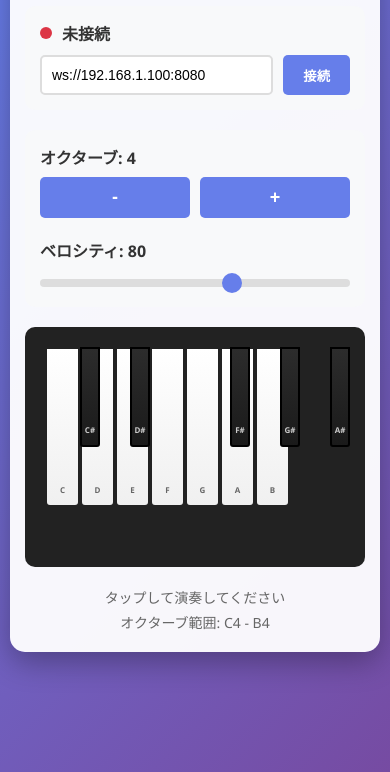
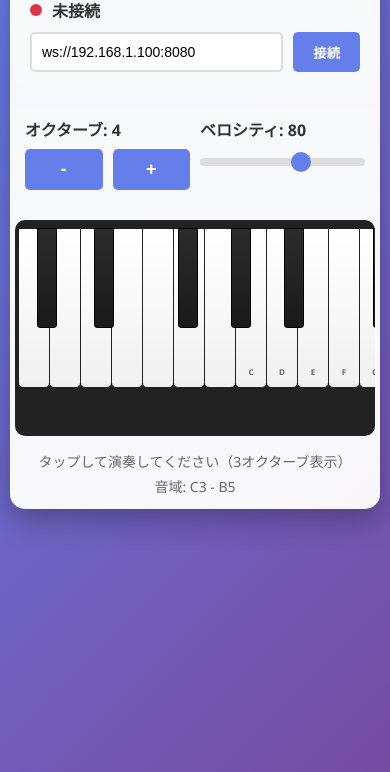
Before and after one commit to maguro027/MIDIPIano, a plain HTML site: page piano-standalone.html in a window 390 px wide. Shown: the part 72-844 px from the top of the page. Drawn offline with Linux system fonts and the light colour scheme.

Commit message:
style: adjust layout and styling for better responsiveness and appearance

```diff
--- a/piano-standalone.html
+++ b/piano-standalone.html
@@ -25,7 +25,7 @@
             margin: 0 auto;
             background: rgba(255, 255, 255, 0.95);
             border-radius: 15px;
-            padding: 20px;
+            padding: 15px 10px;
             box-shadow: 0 10px 30px rgba(0, 0, 0, 0.3);
         }
 
@@ -178,16 +178,16 @@
 
         .piano-container {
             overflow-x: auto;
-            margin-bottom: 20px;
+            margin-bottom: 15px;
             background: #222;
-            padding: 20px;
+            padding: 10px 5px;
             border-radius: 10px;
+            -webkit-overflow-scrolling: touch;
         }
 
         .piano-keyboard {
-            display: flex;
+            display: inline-flex;
             position: relative;
-            min-width: 100%;
             height: 200px;
         }
 
@@ -197,16 +197,18 @@
             -webkit-user-select: none;
             touch-action: none;
             cursor: pointer;
-            transition: all 0.1s;
+            transition: all 0.05s;
+            flex-shrink: 0;
         }
 
         .key.white {
-            width: 50px;
+            width: 48px;
             height: 200px;
             background: linear-gradient(to bottom, #ffffff 0%, #f0f0f0 100%);
-            border: 2px solid #222;
+            border: 1px solid #222;
             border-radius: 0 0 5px 5px;
             z-index: 1;
+            margin-right: -1px;
         }
 
         .key.black {
@@ -214,7 +216,7 @@
             width: 30px;
             height: 120px;
             background: linear-gradient(to bottom, #2c2c2c 0%, #1a1a1a 100%);
-            border: 2px solid #000;
+            border: 1px solid #000;
             border-radius: 0 0 3px 3px;
             z-index: 2;
         }
@@ -261,19 +263,26 @@
 
         @media (max-width: 768px) {
             .container {
-                padding: 15px;
+                padding: 8px 5px;
             }
 
             h1 {
-                font-size: 24px;
+                font-size: 20px;
+                margin-bottom: 10px;
             }
 
             .controls {
-                flex-direction: column;
+                flex-direction: row;
+                gap: 10px;
+                padding: 10px;
             }
 
             .control-group {
-                min-width: 100%;
+                min-width: 150px;
+            }
+
+            .piano-container {
+                padding: 8px 3px;
             }
 
             .key.white {
@@ -282,14 +291,14 @@
             }
 
             .key.black {
-                width: 24px;
+                width: 25px;
                 height: 110px;
             }
         }
 
-        @media (max-width: 480px) {
+        @media (max-width: 480px) and (orientation: portrait) {
             .key.white {
-                width: 35px;
+                width: 32px;
                 height: 160px;
             }
 
@@ -300,6 +309,46 @@
 
             .key-label {
                 font-size: 8px;
+            }
+        }
+
+        @media (orientation: landscape) {
+            .container {
+                padding: 8px 5px;
+            }
+
+            h1 {
+                font-size: 18px;
+                margin-bottom: 8px;
+            }
+
+            .connection-panel,
+            .controls {
+                padding: 8px;
+                margin-bottom: 8px;
+            }
+
+            .piano-container {
+                padding: 8px 3px;
+                margin-bottom: 10px;
+            }
+
+            .piano-keyboard {
+                height: 160px;
+            }
+
+            .key.white {
+                width: 38px;
+                height: 160px;
+            }
+
+            .key.black {
+                width: 24px;
+                height: 100px;
+            }
+
+            .info {
+                font-size: 12px;
             }
         }
     </style>
@@ -341,8 +390,8 @@
         </div>
 
         <div class="info">
-            <p>タップして演奏してください</p>
-            <p>オクターブ範囲: C<span id="rangeStart">4</span> - B<span id="rangeEnd">4</span></p>
+            <p>タップして演奏してください（3オクターブ表示）</p>
+            <p>音域: C<span id="rangeStart">3</span> - B<span id="rangeEnd">5</span></p>
         </div>
     </div>
 
@@ -376,31 +425,49 @@
 
             createKeyboard() {
                 const notes = ['C', 'C#', 'D', 'D#', 'E', 'F', 'F#', 'G', 'G#', 'A', 'A#', 'B'];
-                const blackKeyPositions = [1, 3, 6, 8, 10];
+                const octaves = 3; // 3オクターブ表示
+                const whiteKeyWidth = 48;
+                const blackKeyWidth = 30;
 
-                let whiteKeyIndex = 0;
+                this.keyboard.innerHTML = ''; // クリア
+                let whiteKeyCount = 0;
 
+                // 黒鍵の位置オフセット（実際のピアノの配置に合わせる）
+                // C# D# - F# G# A#のパターン
+                const blackKeyOffsets = {
+                    1: 0.7,  // C# (Cの右寄り)
+                    3: 0.9,  // D# (Dの右寄り)
+                    6: 0.65, // F# (Fの右寄り)
+                    8: 0.75, // G# (Gの中央より右)
+                    10: 0.85 // A# (Aの右寄り)
+                };
+
+                for (let octave = 0; octave < octaves; octave++) {
                     for (let i = 0; i < 12; i++) {
                         const note = notes[i];
                         const isBlack = note.includes('#');
                         const key = document.createElement('div');
                         key.className = `key ${isBlack ? 'black' : 'white'}`;
                         key.dataset.note = i;
+                        key.dataset.octave = octave;
                         key.dataset.noteName = note;
 
                         const label = document.createElement('span');
                         label.className = 'key-label';
-                    label.textContent = note;
+                        label.textContent = octave === 1 ? note : ''; // 真ん中のオクターブのみラベル表示
                         key.appendChild(label);
 
                         if (isBlack) {
-                        const offset = whiteKeyIndex * 50 - 15;
+                            // 黒鍵の位置を実際のピアノに近づける
+                            const ratio = blackKeyOffsets[i] || 0.5;
+                            const offset = (whiteKeyCount - 1) * whiteKeyWidth + whiteKeyWidth * ratio - blackKeyWidth / 2;
                             key.style.left = `${offset}px`;
                         } else {
-                        whiteKeyIndex++;
+                            whiteKeyCount++;
                         }
 
                         this.keyboard.appendChild(key);
+                    }
                 }
             }
 
@@ -554,12 +621,16 @@
 
             updateOctaveDisplay() {
                 this.octaveValue.textContent = this.octave;
-                document.getElementById('rangeStart').textContent = this.octave;
-                document.getElementById('rangeEnd').textContent = this.octave;
+                const startOctave = this.octave - 1;
+                const endOctave = this.octave + 1;
+                document.getElementById('rangeStart').textContent = startOctave;
+                document.getElementById('rangeEnd').textContent = endOctave;
             }
 
             noteOn(note, touchId, keyElement) {
-                const midiNote = this.octave * 12 + note + 12;
+                const keyOctave = parseInt(keyElement.dataset.octave);
+                const baseOctave = this.octave - 1; // 中央をベースに
+                const midiNote = (baseOctave + keyOctave) * 12 + note + 12;
 
                 if (this.touchMap.has(touchId)) {
                     return;
@@ -575,7 +646,7 @@
                     velocity: this.velocity
                 });
 
-                console.log(`Note ON: ${midiNote} (${keyElement.dataset.noteName}${this.octave})`);
+                console.log(`Note ON: ${midiNote} (${keyElement.dataset.noteName}${baseOctave + keyOctave})`);
             }
 
             noteOffByTouch(touchId, keyElement) {
```
Lines whose indentation alone changed are shown as unchanged.
